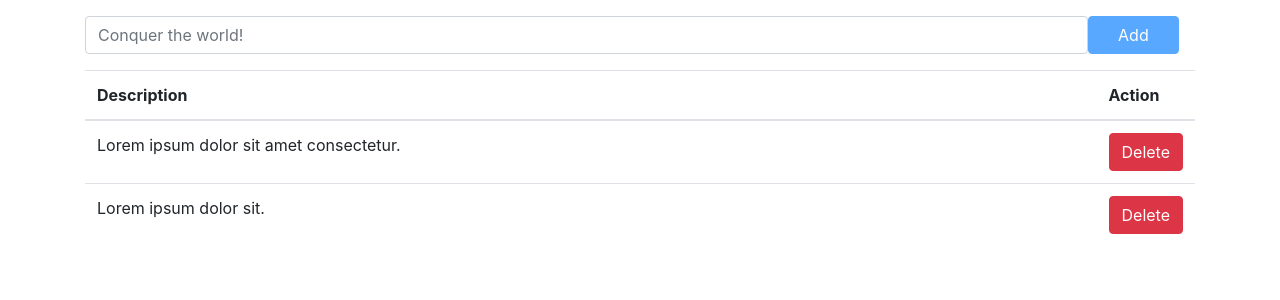
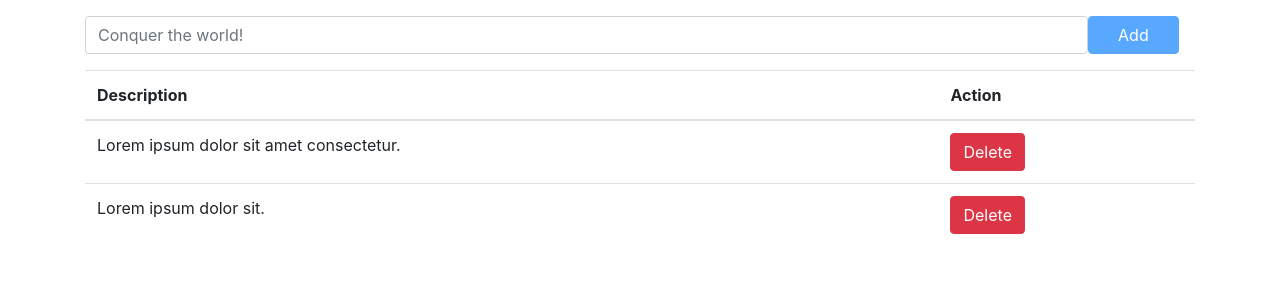
Before and after one commit to krabique/react-to-do-app-client, a React app: page / in a window 1280 px wide. Shown: the top 300 px of the page. Built offline with nearby package versions, Linux system fonts and the light colour scheme; the HTML template or start-up script is replaced by a standard one.

Commit message:
Add the ability to edit the tasks' bodies

```diff
--- a/src/App.js
+++ b/src/App.js
@@ -8,8 +8,10 @@ class App extends Component {
     super();
 
     this.addTask = this.addTask.bind(this);
-    this.handleChange = this.handleChange.bind(this);
+    this.handleNewTaskInputChange = this.handleNewTaskInputChange.bind(this);
     this.deleteTask = this.deleteTask.bind(this);
+    this.updateTask = this.updateTask.bind(this);
+    this.handleEditTaskInputChange = this.handleEditTaskInputChange.bind(this);
 
     this.state = {
       tasks: [
@@ -59,6 +61,20 @@ class App extends Component {
     this.setState({ tasks: newTasks() }, this.updateTasks);
   }
 
+  updateTask(newBody, createdAt) {
+    const { tasks } = this.state;
+
+    const index = tasks.findIndex(task => task.created_at === createdAt);
+    tasks[index].body = newBody;
+
+    this.setState(
+      {
+        tasks,
+      },
+      this.updateTasks,
+    );
+  }
+
   updateTasks() {
     localStorage.setItem('tasks', JSON.stringify(this.state.tasks));
   }
@@ -79,7 +95,11 @@ class App extends Component {
     }
   }
 
-  handleChange(event) {
+  handleNewTaskInputChange(event) {
+    this.setState({ newTaskBodyValue: event.target.value });
+  }
+
+  handleEditTaskInputChange(event) {
     this.setState({ newTaskBodyValue: event.target.value });
   }
 
@@ -93,10 +113,16 @@ class App extends Component {
           <NewTaskForm
             addTask={this.addTask}
             newTaskBodyValue={newTaskBodyValue}
-            handleChange={this.handleChange}
+            handleNewTaskInputChange={this.handleNewTaskInputChange}
             isEnabled={isEnabled}
           />
-          <TasksList tasks={tasks} deleteTask={this.deleteTask} />
+          <TasksList
+            tasks={tasks}
+            deleteTask={this.deleteTask}
+            updateTask={this.updateTask}
+            isEditMode={this.isEditMode}
+            handleEditTaskInputChange={this.handleEditTaskInputChange}
+          />
         </div>
       </div>
     );
--- a/src/NewTaskForm.js
+++ b/src/NewTaskForm.js
@@ -2,7 +2,7 @@ import React from 'react';
 import PropTypes from 'prop-types';
 
 const NewTaskForm = ({
-  addTask, newTaskBodyValue, handleChange, isEnabled,
+  addTask, newTaskBodyValue, handleNewTaskInputChange, isEnabled,
 }) => (
   <form className="form-inline" onSubmit={addTask}>
     <div className="form-group col-md-12">
@@ -13,7 +13,7 @@ const NewTaskForm = ({
         id="body"
         name="body"
         value={newTaskBodyValue}
-        onChange={handleChange}
+        onChange={handleNewTaskInputChange}
       />
       <button type="submit" disabled={!isEnabled} className="btn btn-primary col-md-1">
         Add
@@ -25,7 +25,7 @@ const NewTaskForm = ({
 NewTaskForm.propTypes = {
   addTask: PropTypes.func.isRequired,
   newTaskBodyValue: PropTypes.string.isRequired,
-  handleChange: PropTypes.func.isRequired,
+  handleNewTaskInputChange: PropTypes.func.isRequired,
   isEnabled: PropTypes.bool.isRequired,
 };
 
--- a/src/Task.js
+++ b/src/Task.js
@@ -1,16 +1,107 @@
 import React from 'react';
 import PropTypes from 'prop-types';
 
-const Task = ({ task, deleteTask }) => (
+class Task extends React.Component {
+  constructor(props) {
+    super();
+
+    this.toggleEditMode = this.toggleEditMode.bind(this);
+    this.cancelEditMode = this.cancelEditMode.bind(this);
+    this.handleChange = this.handleChange.bind(this);
+    this.editTask = this.editTask.bind(this);
+
+    this.state = {
+      task: props.task,
+      isEditMode: false,
+    };
+  }
+
+  handleChange(event) {
+    event.preventDefault();
+
+    this.setState({
+      newBody: event.target.value,
+    });
+  }
+
+  toggleEditMode(event) {
+    event.preventDefault();
+
+    const { isEditMode, task } = this.state;
+
+    this.setState({
+      newBody: task.body,
+      isEditMode: !isEditMode,
+    });
+  }
+
+  editTask(event) {
+    event.preventDefault();
+    this.props.updateTask(this.state.newBody, this.props.task.created_at);
+    this.cancelEditMode(event);
+  }
+
+  cancelEditMode(event) {
+    event.preventDefault();
+
+    this.setState({
+      isEditMode: false,
+    });
+  }
+
+  render() {
+    const { task, isEditMode, newBody } = this.state;
+    return (
       <tr>
-    <td>{task.body}</td>
         <td>
-      <button value={task.created_at} type="button" className="btn btn-danger" onClick={deleteTask}>
+          {isEditMode && (
+            <input className="form-control" value={newBody} onChange={this.handleChange} />
+          )}
+          {!isEditMode && (
+            <div
+              role="textbox"
+              tabIndex={0}
+              onClick={this.toggleEditMode}
+              onKeyPress={this.toggleEditMode}
+            >
+              {task.body}
+            </div>
+          )}
+        </td>
+        <td>
+          {isEditMode && (
+            <button
+              value={task.created_at}
+              type="button"
+              className="btn btn-warning"
+              onClick={this.cancelEditMode}
+            >
+              Cancel
+            </button>
+          )}
+          {isEditMode && (
+            <button
+              value={task.created_at}
+              type="button"
+              className="btn btn-primary"
+              onClick={this.editTask}
+            >
+              Save
+            </button>
+          )}
+          <button
+            value={task.created_at}
+            type="button"
+            className="btn btn-danger"
+            onClick={this.props.deleteTask}
+          >
             Delete
           </button>
         </td>
       </tr>
     );
+  }
+}
 
 Task.propTypes = {
   task: PropTypes.shape({
@@ -18,6 +109,7 @@ Task.propTypes = {
     body: PropTypes.string.isRequired,
   }).isRequired,
   deleteTask: PropTypes.func.isRequired,
+  updateTask: PropTypes.func.isRequired,
 };
 
 export default Task;
--- a/src/TasksList.js
+++ b/src/TasksList.js
@@ -2,16 +2,26 @@ import React from 'react';
 import PropTypes from 'prop-types';
 import Task from './Task';
 
-const TasksList = ({ tasks, deleteTask }) => (
+const TasksList = ({
+  tasks, deleteTask, updateTask, handleEditTaskInputChange,
+}) => (
   <table className="table to-do-table">
     <thead>
       <tr>
-        <th className="col-md-11">Description</th>
-        <th className="col-md-1">Action</th>
+        <th>Description</th>
+        <th>Action</th>
       </tr>
     </thead>
     <tbody>
-      {tasks.map(task => <Task key={task.created_at} task={task} deleteTask={deleteTask} />)}
+      {tasks.map(task => (
+        <Task
+          key={task.created_at}
+          task={task}
+          deleteTask={deleteTask}
+          updateTask={updateTask}
+          handleEditTaskInputChange={handleEditTaskInputChange}
+        />
+      ))}
     </tbody>
   </table>
 );
@@ -22,6 +32,8 @@ TasksList.propTypes = {
     body: PropTypes.string.isRequired,
   })).isRequired,
   deleteTask: PropTypes.func.isRequired,
+  updateTask: PropTypes.func.isRequired,
+  handleEditTaskInputChange: PropTypes.func.isRequired,
 };
 
 export default TasksList;
```
Lines whose indentation alone changed are shown as unchanged.
